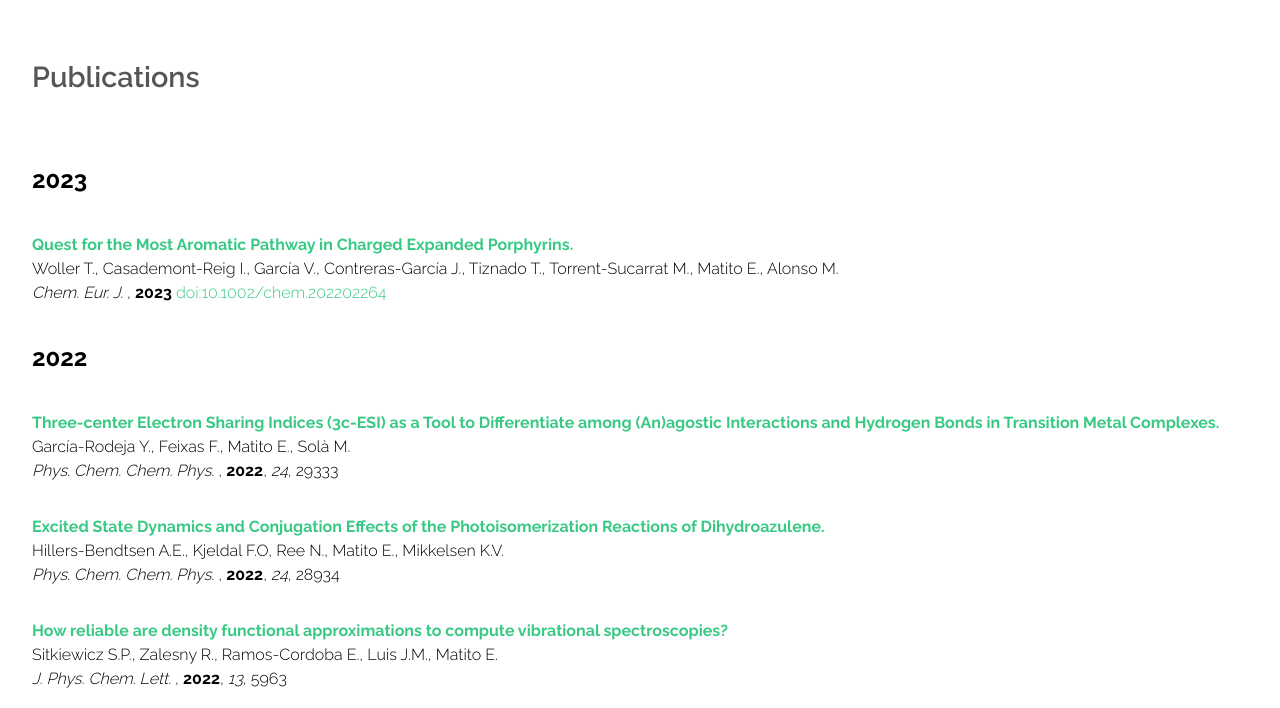
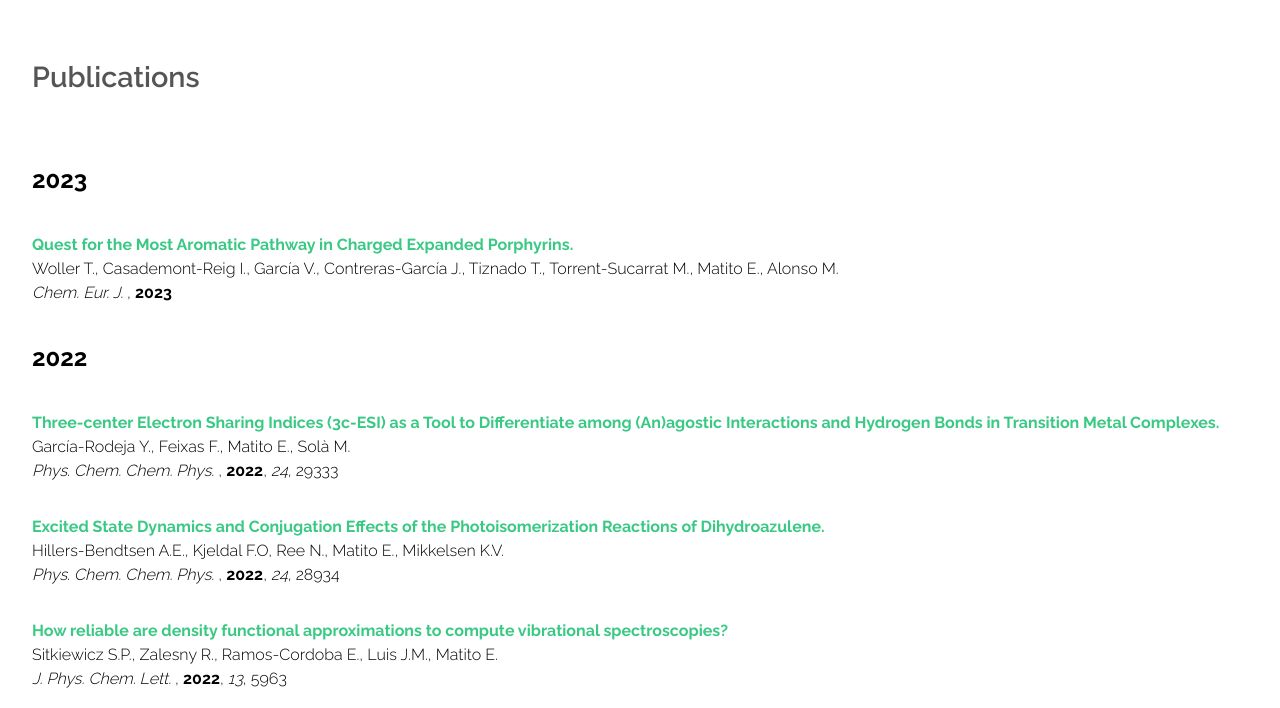
Before and after one commit to old-jekyll-templates/Horizons-Jekyll-Theme, a Jekyll site: the page built from publications.html, in a window 1280 px wide and 900 px high, cut to the strip 192-900 px from the top of the window. Built offline with Jekyll 4.4.1, drawn with Linux system fonts in a browser that asks for light colours.

Commit message:
Update publications.html

```diff
--- a/publications.html
+++ b/publications.html
@@ -63,7 +63,7 @@ layout: main
             <b>  Quest for the Most Aromatic Pathway in Charged Expanded Porphyrins. </b>
             </a></font><br>
             <font color="#000000"> Woller T., Casademont-Reig I., García V., Contreras-García J., Tiznado T., Torrent-Sucarrat M., Matito E., Alonso M. </font><br>
-            <font color="#000000"> <i> Chem. Eur. J. </i>, <b>2023</b><font color="#000000"> <a href=https://chemistry-europe.onlinelibrary.wiley.com/doi/10.1002/chem.202202264 target="_blank" style="text-decoration:none"> doi:10.1002/chem.202202264</a> </p>
+            <font color="#000000"> <i> Chem. Eur. J. </i>, <b>2023</b><font color="#000000">  </p>
 
 
         <p style="text-align:justify; text-justify:inter-ideograph;"> <font color="#000000";font-size:14.0000pt><b><h2 id="2022">2022</h2></b></font></p>
```
